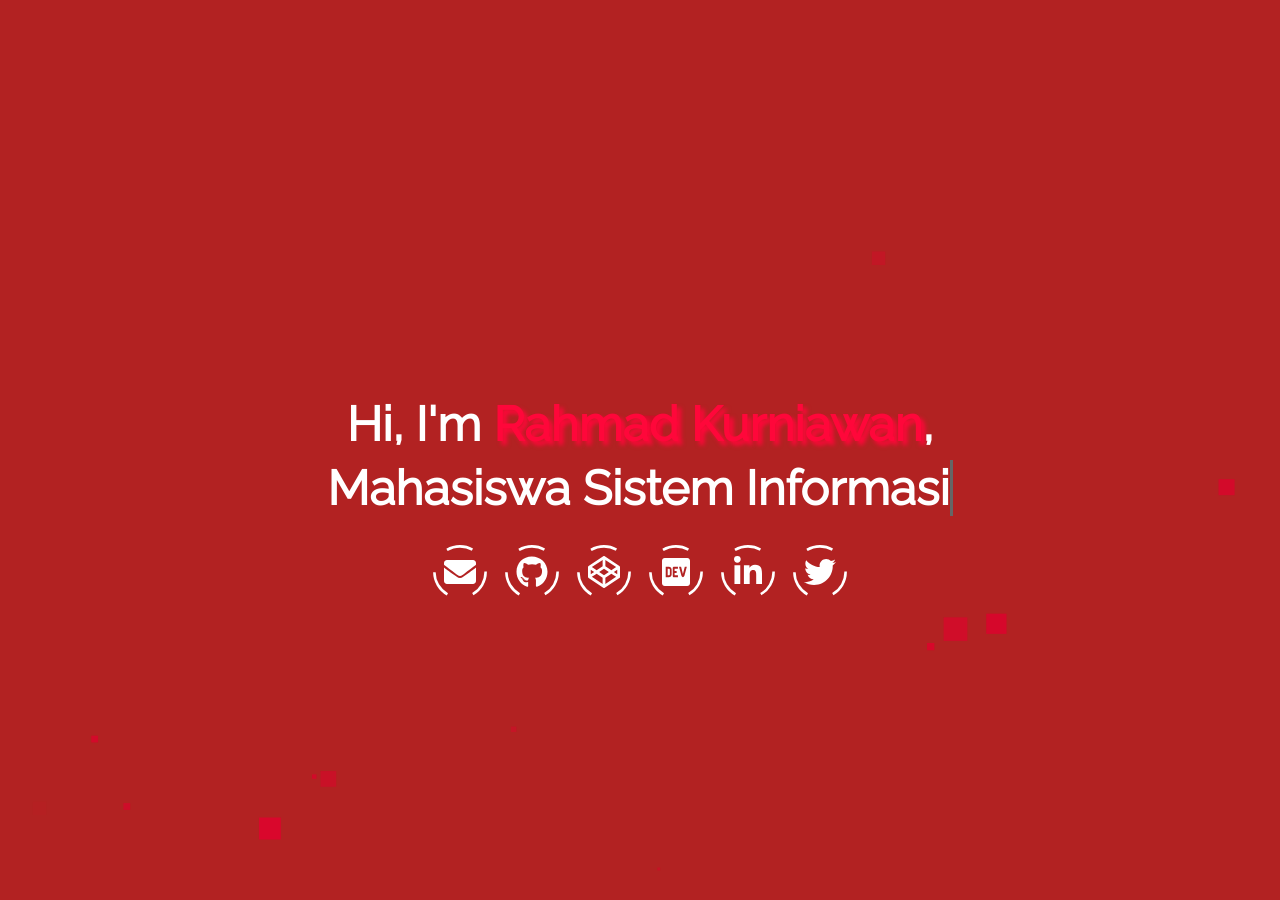
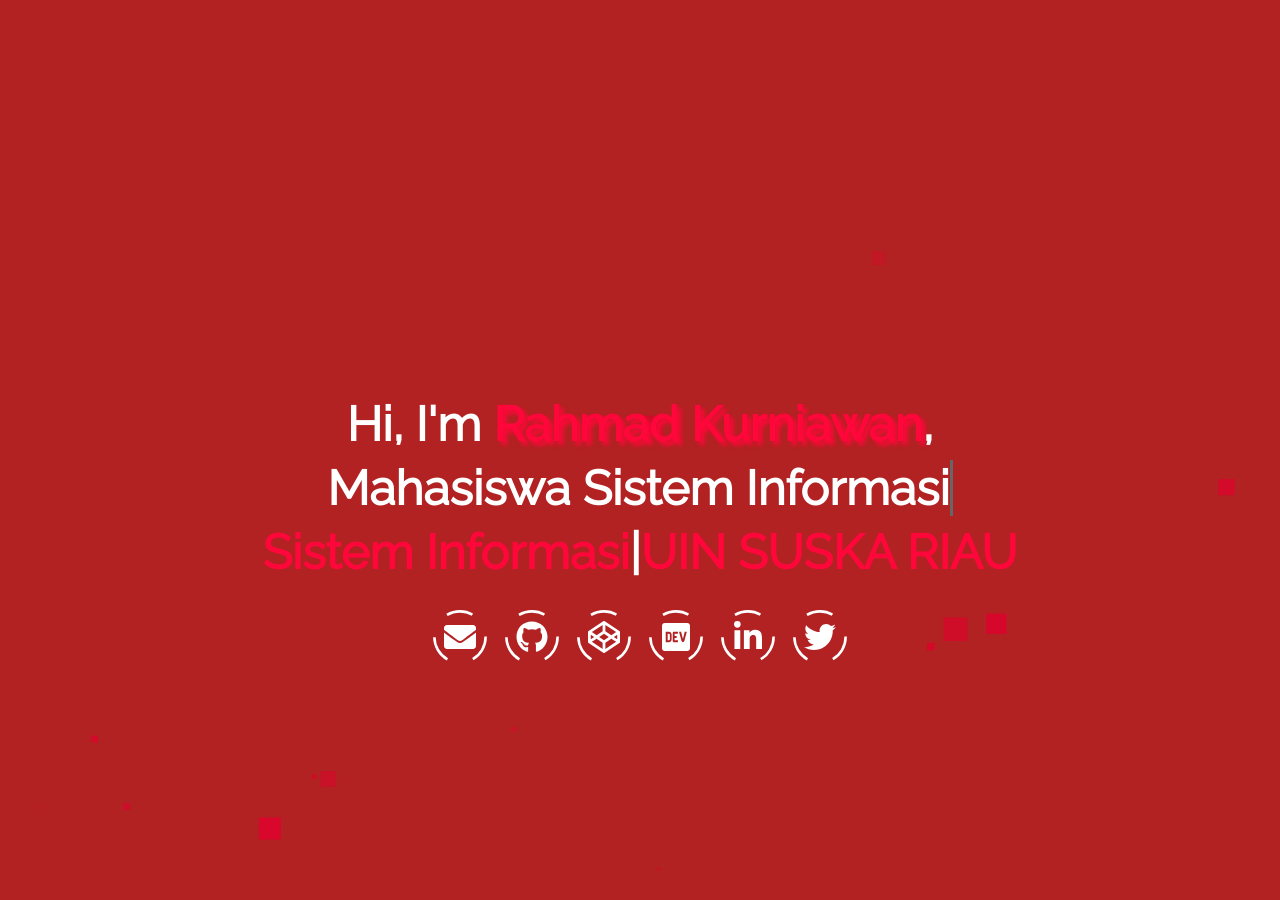
Before and after one commit to takanome2548/takanome2548.github.io, a Jekyll site: the page built from index.html, in a window 1280 px wide and 900 px high. Built offline with Jekyll 4.4.1, drawn with Linux system fonts in a browser that asks for light colours.

Commit message:
Update landing-page.html

```diff
--- a/_includes/landing-page.html
+++ b/_includes/landing-page.html
@@ -7,6 +7,10 @@
       <span id="txt-rotate" data-period="2000"
         data-rotate='["{{site.typing_text}}", "Universitas Islam Sultan Syarif Qasim Riau."]'
       >
+      </span>
+    </h1>
+    <h1>
+      <span class="highlight-tittle"><a href="http://sif.uin-suska.ac.id">Sistem Informasi</a>|<a href="http://uin-suska.ac.id">UIN SUSKA RIAU</a>
       </span>
     </h1>
     <div class="landing-icons">
```
